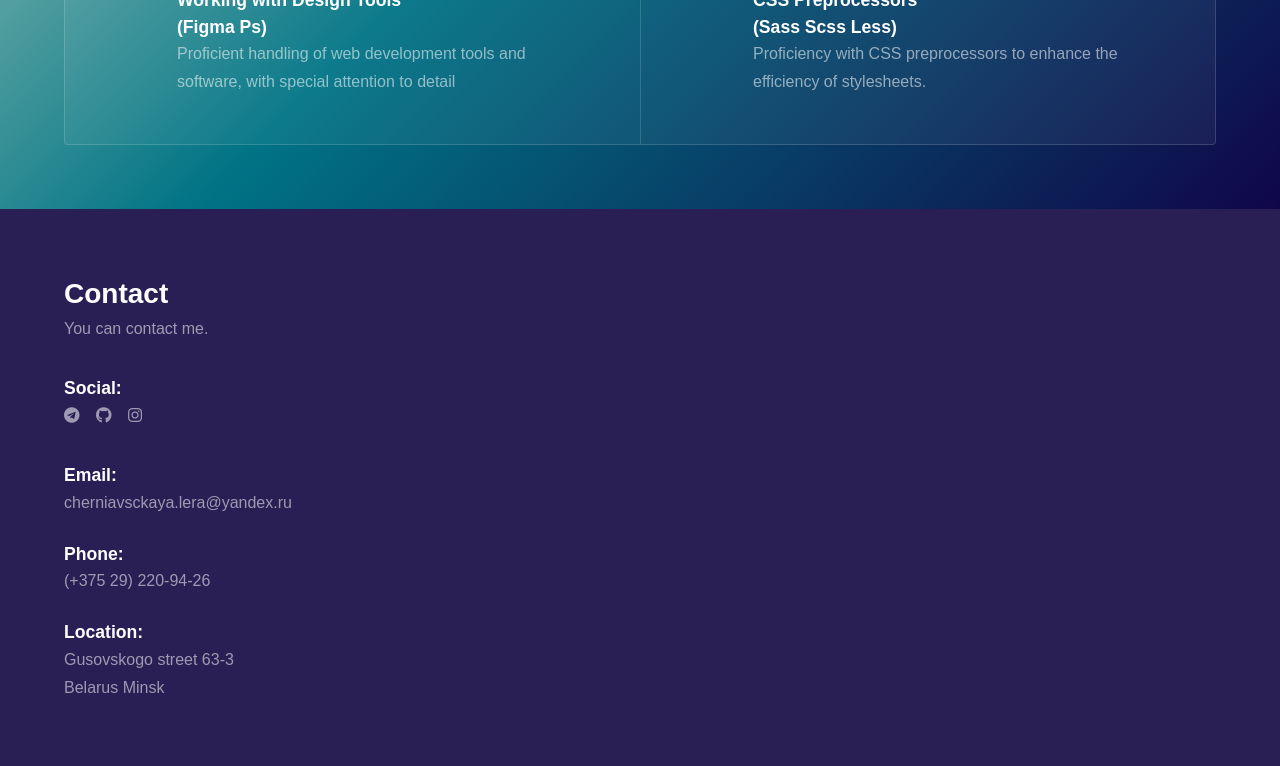
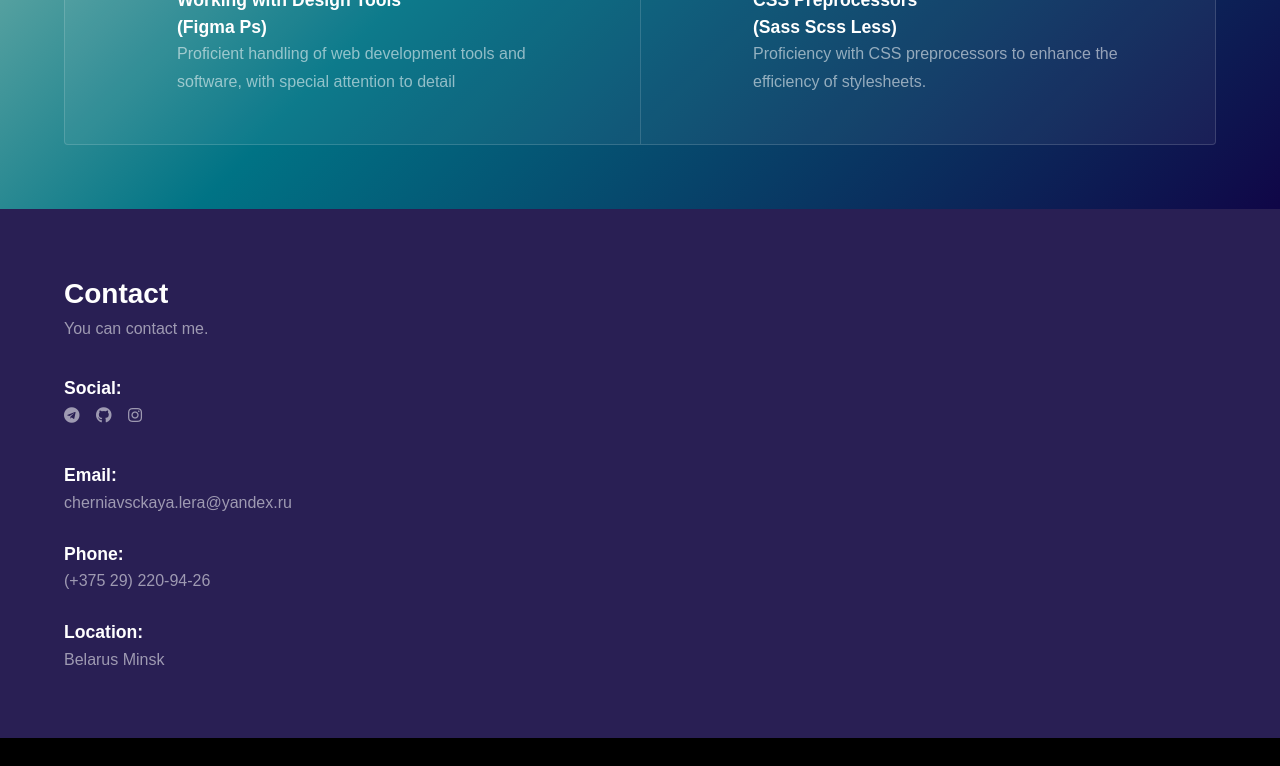
Before and after one commit to Lelyaler/Portfolio, a plain HTML site: page index.html in a window 1280 px wide. Shown: the part 2855-3621 px from the top of the page. After the commit the page ends 3593 px from the top, so only its background shows below. Drawn offline with Linux system fonts and the light colour scheme.

Commit message:
location

```diff
--- a/index.html
+++ b/index.html
@@ -195,8 +195,7 @@
 										</li>
 										<li>
 											<h3>Location:</h3>
-											<span>Gusovskogo street 63-3<br />
-											Belarus Minsk</span>
+											<span>Belarus Minsk</span>
 										</li>
 									</ul>
 								</section>
```
